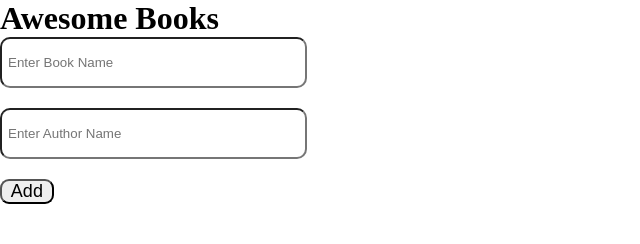
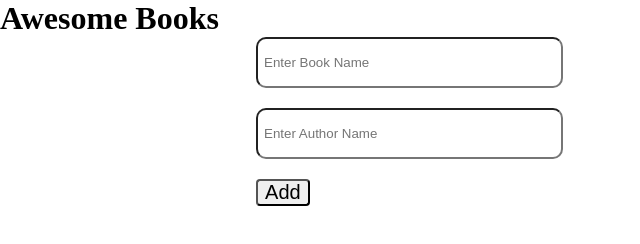
Before and after one commit to hamzaw9/bookListManager, a website: page index.html in a window 1280 px wide. Shown: the whole page, without its empty margins (0-640 px from the left). Drawn offline with Linux system fonts and the light colour scheme.

Commit message:
Adjust width of input fields and button

```diff
--- a/style.css
+++ b/style.css
@@ -12,8 +12,8 @@ button {
   width: 60%;
   display: flex;
   flex-direction: column;
-  justify-content: center;
   gap: 20px;
+  margin: 0 auto;
 }
 
 .book-container input {
@@ -24,6 +24,6 @@ button {
 
 #add-book {
   width: 7%;
-  font-size: 18px;
-  border-radius: 9px;
+  font-size: 20px;
+  border-radius: 4px;
 }
```
